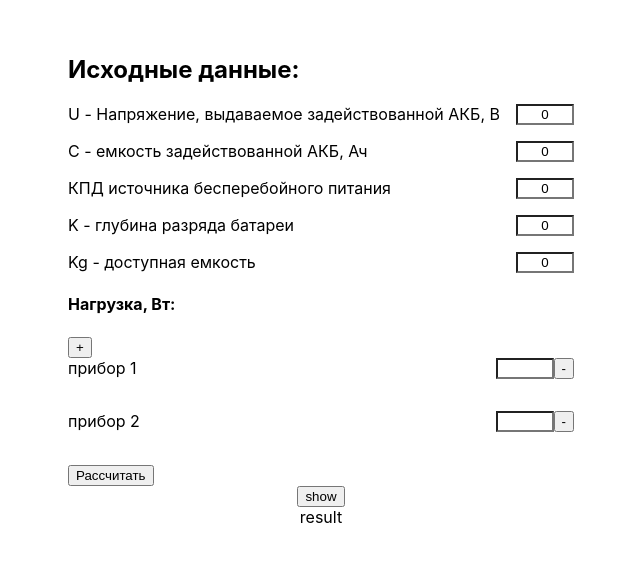
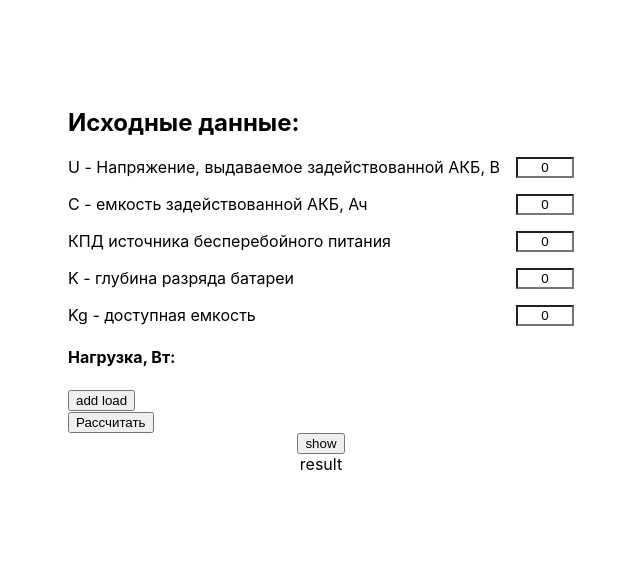
Before and after one commit to korchel/electrical-calculator, a React (Create React App) app: page / in a window 1280 px wide. Shown: the part 119-680 px from the top of the page, without its empty margins (319-959 px from the left). Built offline with nearby package versions, Linux system fonts and the light colour scheme.

Commit message:
fieldarray fixed

```diff
--- a/src/components/Input.jsx
+++ b/src/components/Input.jsx
@@ -5,7 +5,6 @@ import { Formik, Form, Field, FieldArray } from 'formik';
 import Result from "./Result";
 
 const Input = () => {
-  const [loadInputs, setLoadInputs] = useState(1);
   const [showResult, setShowResult] = useState(true);
 
   return (
@@ -17,7 +16,7 @@ const Input = () => {
           upsEfficiency: 0,
           dischargeDepth: 0,
           availableCapacity: 0,
-          loads: [{id: 1, value: 15}, {id: 2, value: 25}],
+          loads: [],
           totalLoad: 0,
         }}
         onSubmit={(values) => {
@@ -69,23 +68,29 @@ const Input = () => {
             </div>
             <div>
               <h4>Нагрузка, Вт:</h4>
-              <button type='button' onClick={() => setLoadInputs(loadInputs + 1)}>+</button>
-              <FieldArray name="loads" render={({insert, remove}) => {
-                return values.loads.map((load, index) => (
+              <FieldArray name="loads" render={({ insert, remove }) => (
+                <div>
+                  {
+                    values.loads.map((load, index) => (
                       <div className='input-group' key={`load${index}`}>
                         <label className='input-label'>{`прибор ${index + 1}`}</label>
                         <div className="input-group">
                           <Field
                             id={`load${index}`}
-                        name={`load${index}`}
+                            name={`loads.${index}`}
                             className='ups-input'
                             type="number"
                           />
-                      <button>-</button>
+                          <button type="button" onClick={() => remove(index)}>-</button>
                         </div>
                       </div>
                     ))
-              }} />
+                  }
+                  <button type="button" onClick={() => {
+                    insert(values.loads.length + 1, {id: 0, value: 0})
+                  }}>add load</button>
+                </div>
+              )} />
             </div>
             <button type='submit'>
               Рассчитать
```
Lines whose indentation alone changed are shown as unchanged.
